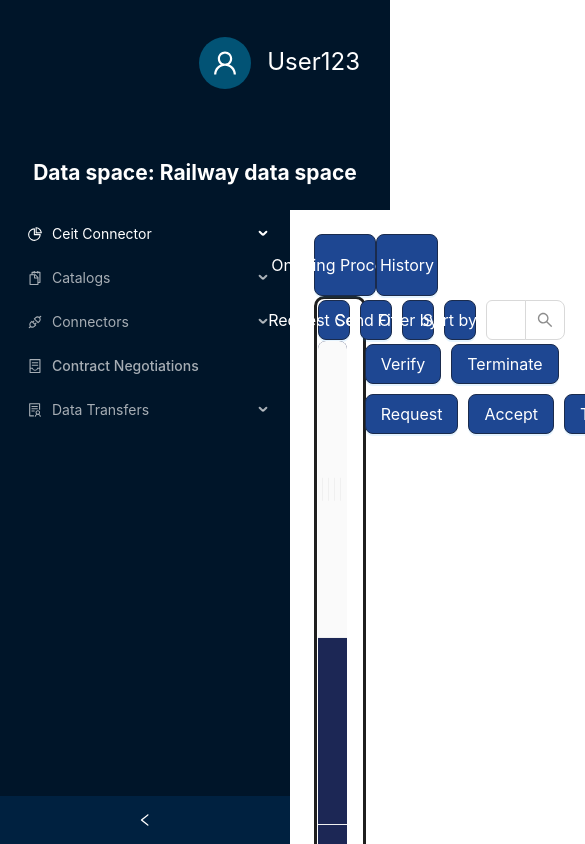
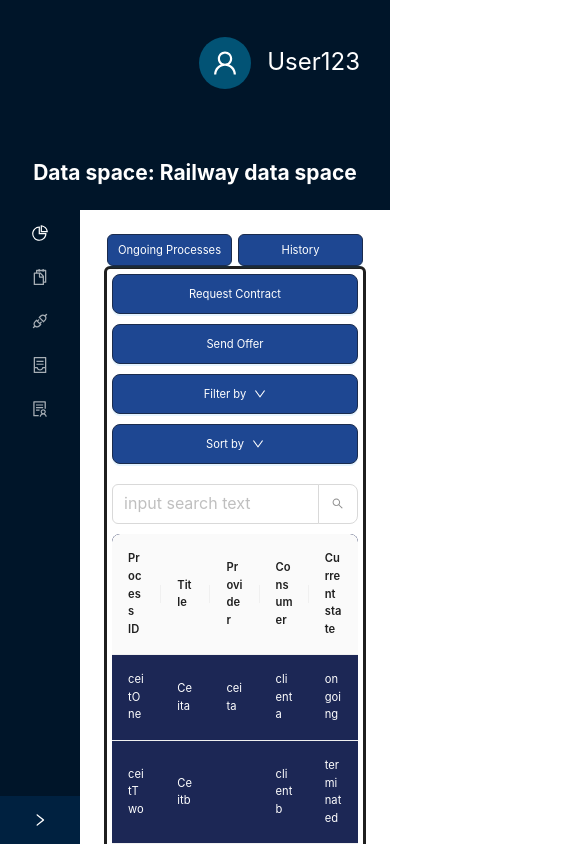
Before and after one commit to MariusGuceanu/FrontendProyect, a React (Vite) app: page /contract-negotiations in a window 390 px wide. Shown: the top 844 px of the page, 585 px wide, since content can reach past the window. Built offline with nearby package versions, Linux system fonts and the light colour scheme.

Commit message:
almost responsive content

```diff
--- a/src/components/contractComponents/filterMenu.jsx
+++ b/src/components/contractComponents/filterMenu.jsx
@@ -57,7 +57,7 @@ const FilterC = ({ setFilteredData, initialData }) => {
 
     return (
         <Dropdown getPopupContainer={(trigger) => trigger.parentNode} overlay={filterMenu} trigger={['click']}>
-            <Button style={{ width: '15%' }} icon={<DownOutlined />} iconPosition='end' size='large' type="primary">
+            <Button icon={<DownOutlined />} iconPosition='end' size='large' type="primary">
                 Filter by
             </Button>
         </Dropdown>
--- a/src/components/contractComponents/sortMenu.jsx
+++ b/src/components/contractComponents/sortMenu.jsx
@@ -29,7 +29,7 @@ const SorterC = ({ filteredData, setFilteredData }) => {
 
     return (
         <Dropdown overlay={sortMenu} trigger={['click']}>
-            <Button style={{ width: '15%' }} icon={<DownOutlined />} iconPosition='end' size='large' type="primary">
+            <Button icon={<DownOutlined />} iconPosition='end' size='large' type="primary">
                 Sort by
             </Button>
         </Dropdown>
--- a/src/components/profile.jsx
+++ b/src/components/profile.jsx
@@ -2,6 +2,7 @@ import React from "react";
 import Avatar from "antd/es/avatar/avatar";
 import { UserOutlined } from "@ant-design/icons";
 import { Space } from "antd";
+import '../styles/profile.css'
 
 const Profile = () => (
     <Space style={{
--- a/src/layouts/homeLayout.jsx
+++ b/src/layouts/homeLayout.jsx
@@ -1,4 +1,4 @@
-import React, { useState } from 'react';
+import React, { useState, useEffect } from 'react';
 import { BrowserRouter as Router, Routes, Route, Link } from 'react-router-dom';
 import { Layout, Menu, theme } from 'antd';
 import Items from '../components/menuItems';
@@ -11,10 +11,22 @@ const { Header, Content, Sider } = Layout;
 <Items />
 
 const HomeLayout = () => {
-  const [collapsed, setCollapsed] = useState(false);
+
+
+  const [collapsed, setCollapsed] = useState(window.innerWidth < 790);
   const {
     token: { colorBgContainer, borderRadiusLG },
   } = theme.useToken();
+
+  // Effect to collapse sider when the window is smaller
+  useEffect(() => {
+    const handleResize = () => {
+      setCollapsed(window.innerWidth < 768);
+    };
+
+    window.addEventListener('resize', handleResize);
+    return () => window.removeEventListener('resize', handleResize);
+  }, [])
 
   return (
 
@@ -30,17 +42,12 @@ const HomeLayout = () => {
           width: '100%',
           minHeight: 210,
           alignContent: 'start'
-        }}
-      >
+        }}>
         <div>
           <Profile />
         </div>
-
-        <div style={{
-          padding: '0 16px',
-        }}>
+        <div style={{padding: '0 16px',}}>
           <h2 style={{ color: 'white', textAlign: 'center', }}>Data space: Railway data space </h2>
-
         </div>
       </Header>
 
@@ -54,7 +61,7 @@ const HomeLayout = () => {
             }}
           >
             <Sider
-              width={290}
+              width={280}
               collapsible
               collapsed={collapsed}
               onCollapse={(value) => setCollapsed(value)}
@@ -70,9 +77,9 @@ const HomeLayout = () => {
             <Content
               style={{
                 padding: '24px',
-                minHeight: 825,
+                minHeight: 'calc(112vh - 72px)',
                 background: colorBgContainer,
-                alignContent: 'center'
+                alignContent: 'center',
               }}
             >
               <Routes>
--- a/src/pages/contractNegotiations.jsx
+++ b/src/pages/contractNegotiations.jsx
@@ -1,5 +1,5 @@
 import React, { useState } from 'react';
-import { Table, Button, Row, Col, Modal, Select, Form, Input, Divider } from 'antd';
+import { Table, Button, Row, Col, Modal, Select, Form, Input } from 'antd';
 import '../styles/table-styles.css';
 import SorterC from '../components/contractComponents/sortMenu';
 import FilterC from '../components/contractComponents/filterMenu';
@@ -28,24 +28,10 @@ const columns = [
 const { Search } = Input;
 
 const ContractNegotiations = () => {
-
-    /*  // Select Ids
-        const [selectedRowKeys, setSelectedRowKeys] = useState([]);
-        const onSelectChange = (newSelectedRowKeys) => {
-            console.log('selectedRowKeys changed: ', newSelectedRowKeys);
-            setSelectedRowKeys(newSelectedRowKeys);
-        };
-        const rowSelection = {
-            selectedRowKeys,
-            onChange: onSelectChange,
-        };
-        */
-
     // Defining States
     const [isRequestModalOpen, setIsRequestModalOpen] = useState(false);
     const [isOfferModalOpen, setIsOfferModalOpen] = useState(false);
-    const [filteredData, setFilteredData] = useState(initialData)
-
+    const [filteredData, setFilteredData] = useState(initialData);
 
     // Request modal functions
     const showRequestModal = () => {
@@ -61,7 +47,7 @@ const ContractNegotiations = () => {
     // Offer modal functions
     const showOfferModal = () => {
         setIsOfferModalOpen(true);
-    }
+    };
     const handleOfferOk = () => {
         setIsOfferModalOpen(false);
     };
@@ -70,7 +56,6 @@ const ContractNegotiations = () => {
     };
 
     // Search function
-
     const onSearch = (value) => {
         const filtered = initialData.filter(item =>
             item.processId.toLowerCase().includes(value.toLowerCase()) ||
@@ -86,53 +71,56 @@ const ContractNegotiations = () => {
     return (
         <>
             <div style={{ display: 'flex', justifyContent: 'space-around' }}>
-                <Button style={{ width: '35%', padding: 30 }} size='large' type="primary">Ongoing Processes</Button>
-                <Button style={{ width: '35%', padding: 30 }} size='large' type="primary">History</Button>
+                <Button className="large-buttons" type="primary">Ongoing Processes</Button>
+                <Button className="large-buttons" type="primary">History</Button>
             </div>
 
-            <div style={{ width: '100%', margin: 'auto', border: 'solid', borderRadius: 10, }}>
+            <div style={{ width: '100%', margin: 'auto', border: 'solid', borderRadius: 6 }}>
     <Row gutter={16} />
-                <Col span={24} style={{ display: 'flex', gap: '10px', justifyContent: 'space-evenly', padding: '2%' }}>
+    <Col span={24} className="button-grid" style={{ padding: '2%' }}>
 
         {/* Request contract form display */}
-                    <Button onClick={showRequestModal} style={{ width: '15%' }} size="large" type="primary">Request Contract</Button>
+        <Button onClick={showRequestModal} className="action-buttons" size="large" type="primary">Request Contract</Button>
         <RequestModal isModalOpen={isRequestModalOpen} handleOk={handleRequestOk} handleCancel={handleRequestCancel} />
 
         {/* Offer form display */}
-                    <Button onClick={showOfferModal} style={{ width: '15%' }} size='large' type="primary">Send Offer</Button>
+        <Button onClick={showOfferModal} className="action-buttons" size='large' type="primary">Send Offer</Button>
         <OfferModal isModalOpen={isOfferModalOpen} handleOk={handleOfferOk} handleCancel={handleOfferCancel} />
 
-                    {/* Sorter, Filter and Searcher display */}
-                    <FilterC setFilteredData={setFilteredData} initialData={initialData} />
-                    <SorterC filteredData={filteredData} setFilteredData={setFilteredData} />
-                    <Search className='searcher' size='large' color='dark' placeholder="input search text" allowClear onSearch={onSearch} style={{ width: 200, }} />
+        {/* Sorter and Filter */}
+        <FilterC className="action-buttons" setFilteredData={setFilteredData} initialData={initialData} />
+        <SorterC className="action-buttons" filteredData={filteredData} setFilteredData={setFilteredData} />
+
+        {/* Search */}
+        <Search className='searcher' size='large' placeholder="input search text" allowClear onSearch={onSearch} />
 
     </Col>
+
     <Row gutter={16}>
-                    <Col span={18}>
+        <Col span={24}>
             <Table
-                            style={{ padding: '2%' }}
+                style={{ padding: '2%', overflowX: 'auto' }}
                 className="table-contracts"
                 columns={columns}
                 dataSource={filteredData}
-                            // rowSelection={rowSelection}
                 pagination={{ pageSize: 50 }}
-                            scroll={{ y: 55 * 5 }}
+                scroll={{ y: 55 * 10 }}
             />
         </Col>
-                    <Col span={6} style={{ display: 'flex', flexDirection: 'column', gap: '10px', justifyContent: 'flex-start', alignItems: 'flex-start', padding: '2%', marginTop: '3%' }}>
-                        <Col style={{ display: 'flex', gap: '10px', justifyContent: 'space-evenly' }}>
-                            <Button size='large' type="primary">Verify</Button>
-                            <Button size='large' type="primary">Terminate</Button>
-                        </Col>
-                        <Col style={{ display: 'flex', gap: '10px', justifyContent: 'space-evenly' }}>
-                            <Button size='large' type="primary">Request</Button>
-                            <Button size='large' type="primary">Accept</Button>
-                            <Button size='large' type="primary">Terminate</Button>
-                        </Col>
+    </Row>
+
+    <Row gutter={16}>
+        <Col style={{ width: '100%', margin: 'auto', display: 'flex', justifyContent: 'space-evenly', gap: '10px', paddingBottom: '2%' }}>
+            <Button style={{ width: '15%' }} size='large' type="primary">Verify</Button>
+            <Button style={{ width: '15%' }} size='large' type="primary">Terminate</Button>
+            <Button style={{ width: '15%' }} size='large' type="primary">Request</Button>
+            <Button style={{ width: '15%' }} size='large' type="primary">Accept</Button>
+            <Button style={{ width: '15%' }} size='large' type="primary">Terminate</Button>
         </Col>
     </Row>
 </div>
+
+
         </>
     );
 };
--- /dev/null
+++ b/src/styles/profile.css
@@ -0,0 +1,6 @@
+@media (max-width: 768px) {
+    .profile-space {
+      padding: 15px;
+      font-size: 20px; /* Disminuir el tamaño de la fuente en pantallas pequeñas */
+    }
+  }
--- a/src/styles/table-styles.css
+++ b/src/styles/table-styles.css
@@ -3,20 +3,80 @@
   ;
 }
 
+/* Upper buttons */
+
+.large-buttons {
+  width: 32%;
+  padding: 30px;
+  font-size: 1rem;
+}
+
+@media (max-width: 790px) {
+  .large-buttons {
+    padding: 22px;
+    font-size: 1rem;
+  }
+}
+
+@media (max-width: 450px) {
+  .large-buttons {
+    width: 48%;
+    padding: 10px;
+    font-size: 0.8rem;
+  }
+}
+
+.button-grid {
+  display: grid;
+  grid-template-columns: repeat(5, 1fr);
+  gap: 10px;
+  justify-content: space-evenly;
+}
+
+.action-buttons {
+  width: 100%;
+  font-size: 1rem;
+  padding: 10px;
+}
+
+@media (max-width: 790px) {
+  .button-grid {
+    grid-template-columns: repeat(2, 1fr);
+  }
+
+  .action-buttons {
+    font-size: 0.9rem;
+  }
+
+  .searcher {
+    grid-column: 1 / -1;
+    /* Ocupa toda la fila en pantallas pequeñas */
+    width: 100%;
+    margin-top: 10px;
+  }
+}
+
+@media (max-width: 450px) {
+  .action-buttons {
+    font-size: 0.8rem;
+  }
+
+  .button-grid {
+    grid-template-columns: 1fr;
+    /* Los botones se apilan verticalmente en pantallas muy pequeñas */
+  }
+}
+
 .table-contracts .ant-table {
   background: #1c2755;
-  font-size: auto;
-  scrollbar-color: rgba(255,255,255,255) rgba(5, 5, 5, 0.06);
-  box-shadow:#001844 ;
+  font-size: 0.8rem;
+  scrollbar-color: rgba(255, 255, 255, 255) rgba(5, 5, 5, 0.06);
+  box-shadow: #001844;
 }
 
 .table-contracts tr:hover td {
   background-color: #1a2b4d;
   color: black;
-}
-
-.table-contracts td {
-  transition: background-color 0.3s ease;
 }
 
 .table-contracts .ant-table td {
@@ -29,6 +89,13 @@
   color: white;
 }
 
+.table-contracts .ant-btn {
+  font-size: 0.8rem;
+  /* Botones más pequeños */
+  padding: 5px 10px;
+  /* Ajusta el padding */
+}
+
 .ant-btn-primary {
   background: #1e4792;
   border: #1a2b4d solid 1.5px;
@@ -37,3 +104,15 @@
 .ant-btn-primary:hover {
   background-color: #1e4792;
 }
+
+@media (max-width: 790px) {
+  .table-contracts .ant-table {
+    font-size: 0.7rem;
+    /* Reduce el tamaño en pantallas pequeñas */
+  }
+
+  .ant-btn {
+    font-size: 0.7rem;
+    /* Reduce el tamaño de los botones */
+  }
+}
```
Lines whose indentation alone changed are shown as unchanged.
